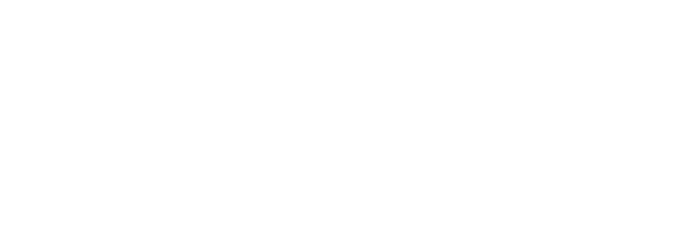
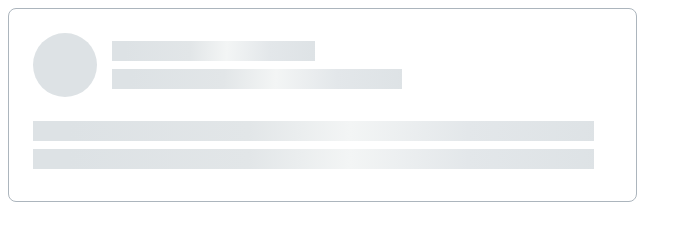
Before and after one commit to js-tasks-ru/htmlcss-20240216_kseniya4, a website: page 04-lection2/02-skeleton/index.html in a window 1280 px wide. Shown: the whole page, without its empty margins (0-692 px from the left). Drawn offline with Linux system fonts and the light colour scheme.

Commit message:
added solution for task Lection 2 Skeleton

```diff
--- a/04-lection2/02-skeleton/index.html
+++ b/04-lection2/02-skeleton/index.html
@@ -2,10 +2,23 @@
 <!-- Страница со скелетоном -->
 <html lang="ru">
     <head>
+        <title>Lection 2 Skeleton</title>
         <link rel="stylesheet" href="../../assets/css/main.css">
         <link rel="stylesheet" href="./skeleton.css">
     </head>
     <body>
-
+        <div class="skeleton-container">
+            <div class="skeleton">
+                <div class="skeleton__image"></div>
+                <div class="skeleton__title">
+                    <div class="skeleton__row"></div>
+                    <div class="skeleton__row"></div>
+                </div>
+                <div class="skeleton__description">
+                    <div class="skeleton__row"></div>
+                    <div class="skeleton__row"></div>
+                </div>
+            </div>
+        </div>
     </body>
 </html>
--- a/04-lection2/02-skeleton/skeleton.css
+++ b/04-lection2/02-skeleton/skeleton.css
@@ -0,0 +1,40 @@
+.skeleton-container {
+    max-width: 579px;
+}
+.skeleton {
+    width: 100%;
+    border: 1px solid var(--grey-3);
+    border-radius: 8px;
+    padding: 24px;
+    display: flex;
+    flex-wrap: wrap;
+}
+.skeleton__image {
+    width: 64px;
+    height: 64px;
+    background-color: var(--grey-2);
+    border-radius: 50%;
+}
+.skeleton__row {
+    width: 100%;
+    height: 20px;
+    background: linear-gradient(92.51deg, #DDE2E5 6.44%, #E2E6E8 38.47%, #F3F5F5 56.48%, #E3E7EA 77.5%, #DDE2E5 102.52%);
+
+}
+.skeleton__title {
+    width: 50%;
+    display: flex;
+    flex-direction: column;
+    justify-content: space-evenly;
+    padding: 0 15px;
+}
+.skeleton__title .skeleton__row:first-child {
+    width: 70%;
+}
+.skeleton__description {
+    width: 100%;
+    padding: 24px 18px 0 0;
+}
+.skeleton__description .skeleton__row {
+    margin-bottom: 8px;
+}
```
